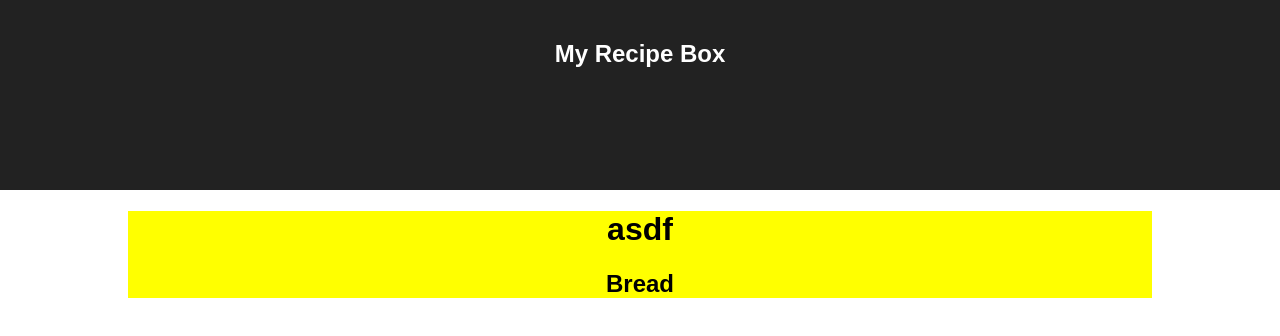
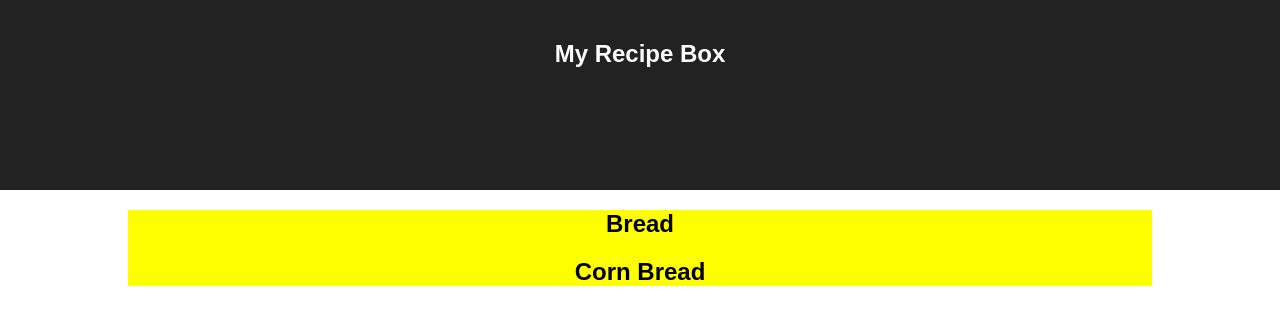
Before and after one commit to 4xDMG/recipe-box, a React (Create React App) app: page / in a window 1280 px wide. Shown: the top 336 px of the page. Built offline with nearby package versions, Linux system fonts and the light colour scheme.

Commit message:
Reworked alot of the app and added IngredientList component

```diff
--- a/src/App.js
+++ b/src/App.js
@@ -3,13 +3,46 @@ import './App.css';
 import RecipeList from './components/recipe_list';
 
 class App extends Component {
+  constructor(props) {
+    super(props);
+
+    this.state = {"Bread": ["Water", "Flour"], "Corn Bread": ["Cornmeal", "Water"]};
+  }
+
+  /*getRecipes() {
+
+      this.setState({
+      "Tarka Dal":
+        ["Chana Dal",
+        "Vegetable Oil",
+        "Cumin Seeds",
+        "Onion",
+        "Green Chillies",
+        "Ginger",
+        "Garlic",
+        "Tomatoes",
+        "Tumeric",
+        "Garam Masala",
+        "Ground Coriander",
+        "Black Pepper",
+        "Fresh Coriander"],
+      "Cup o' Tea":
+        ["Teabag",
+        "Hot Water",
+        "Milk (Optional)",
+        "Sugar (Optional)"]
+      });
+      console.log(this.state);
+
+  }*/
+
   render() {
     return (
       <div className="App">
         <div className="App-header">
           <h2>My Recipe Box</h2>
         </div>
-        <RecipeList />
+        <RecipeList recipes={this.state} />
       </div>
     );
   }
--- /dev/null
+++ b/src/components/ingredient_list.js
@@ -0,0 +1,8 @@
+import React from 'react';
+
+const IngredientList = (props) => {
+	console.log(props);
+	return (<li>{props.ingredient}</li>)
+}
+
+export default IngredientList;
--- a/src/components/recipe_list.js
+++ b/src/components/recipe_list.js
@@ -1,46 +1,24 @@
-import React, { Component } from 'react';
+import React from 'react';
 import RecipeListItem from './recipe_list_item';
 
-class RecipeList extends Component {
-	constructor(props) {
-		super(props);
+const RecipeList = (props) => {
+	const recipeArr = Object.keys(props.recipes);
+	const recipeKeys = recipeArr.map((recipe, index) => {
+		index++;
+		return (
+			<RecipeListItem
+				recipe={recipe}
+				key={index}
+				ingredients={props.recipes[recipe]}
+			/>
+		)
+	});
 
-		this.state = {"Bread": ["Water", "Flour"]};
-		this.getRecipes();
-	}
-
-	getRecipes() {
-		this.setState({
-			"Tarka Dal":
-				["Chana Dal",
-				"Vegetable Oil",
-				"Cumin Seeds",
-				"Onion",
-				"Green Chillies",
-				"Ginger",
-				"Garlic",
-				"Tomatoes",
-				"Tumeric",
-				"Garam Masala",
-				"Ground Coriander",
-				"Black Pepper",
-				"Fresh Coriander"],
-			"Cup o' Tea":
-				["Teabag",
-				"Hot Water",
-				"Milk (Optional)",
-				"Sugar (Optional)"]
-			});
-	}
-
-	render() {
-		return (
-			<div className='recipe-list'>
-				<h1>asdf</h1>
-				<RecipeListItem recipes={this.state} />
-			</div>
-		)
-	}
+	return (
+		<div className='recipe-list'>
+			{recipeKeys}
+		</div>
+	)
 }
 
 export default RecipeList;
--- a/src/components/recipe_list_item.js
+++ b/src/components/recipe_list_item.js
@@ -1,19 +1,21 @@
 import React, { Component } from 'react';
+import IngredientList from "./ingredient_list";
 
 class RecipeListItem extends Component {
-	constructor(props) {
-		super(props);
+	displayIngredients(props) {
+		this.props.ingredients.map((ingredient, index) => {
+			return (
+					<IngredientList ingredient={ingredient} />
+			)
+		});
 	}
-
-	getRecipes(props) {
-		const recipeArr = Object.keys(this.props.recipes);
-		return recipeArr[0];
-	}
-
 
 	render() {
 		return (
-			<h2>{this.getRecipes()}</h2>
+			<div>
+				<h2>{this.props.recipe}</h2>
+				<ul>{this.displayIngredients()}</ul>
+			</div>
 		)
 	}
 
```
